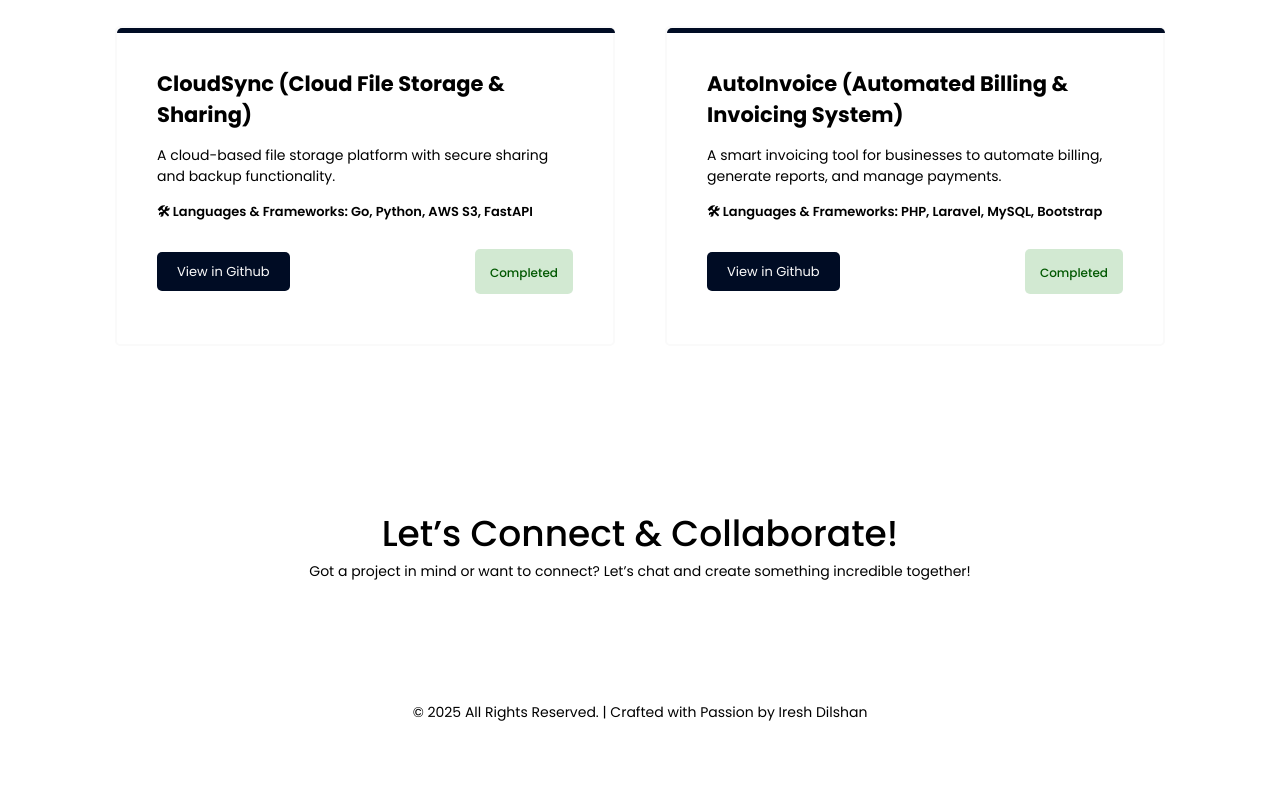
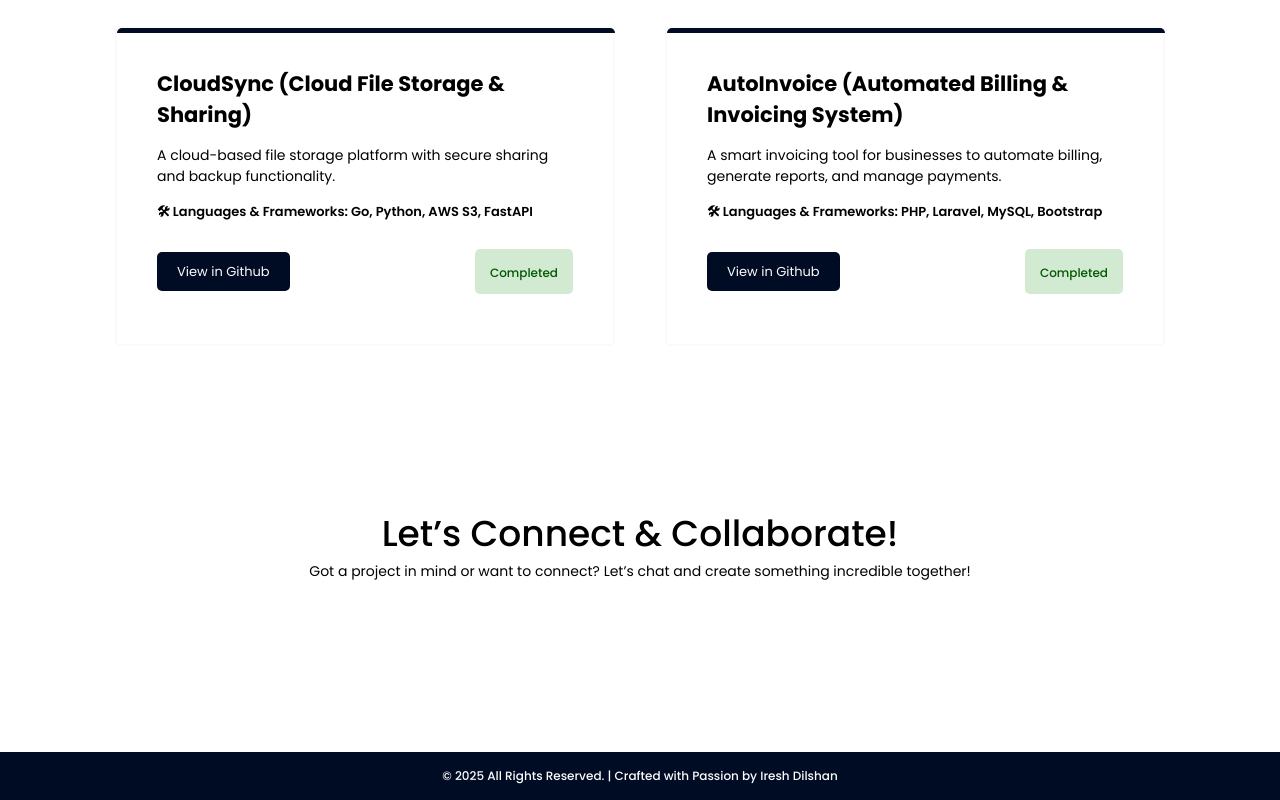
Before and after one commit to ireshdilsh/portfolio, a plain HTML site: page index.html in a window 1280 px wide. Shown: the part 4283-5083 px from the top of the page. Before the commit the page ends 5006 px from the top, so only its background shows below. Drawn offline with Linux system fonts and the light colour scheme.

Commit message:
update footer styles and link target for improved navigation and layout

```diff
--- a/index.html
+++ b/index.html
@@ -104,7 +104,7 @@
           for software engineering. If you'd like to connect, collaborate, or discuss exciting projects, feel free to
           reach out. Let's create something incredible together!</p>
         <div class="work-btn">
-          <a href="#">View My Works</a>
+          <a href="#projects">View My Works</a>
         </div>
       </div>
     </div>
--- a/style.css
+++ b/style.css
@@ -491,7 +491,16 @@ body {
 }
 
 footer{
+  margin-top: 50px;
+  padding: 15px 0;
   display: flex;
   justify-content: center;
   align-items: center;
+  background-color: var(--primary-colr);
 }
+
+footer p{
+  font-size: 12px;
+  color: var(--secondry-color);
+  font-weight: 500;
+}
```
